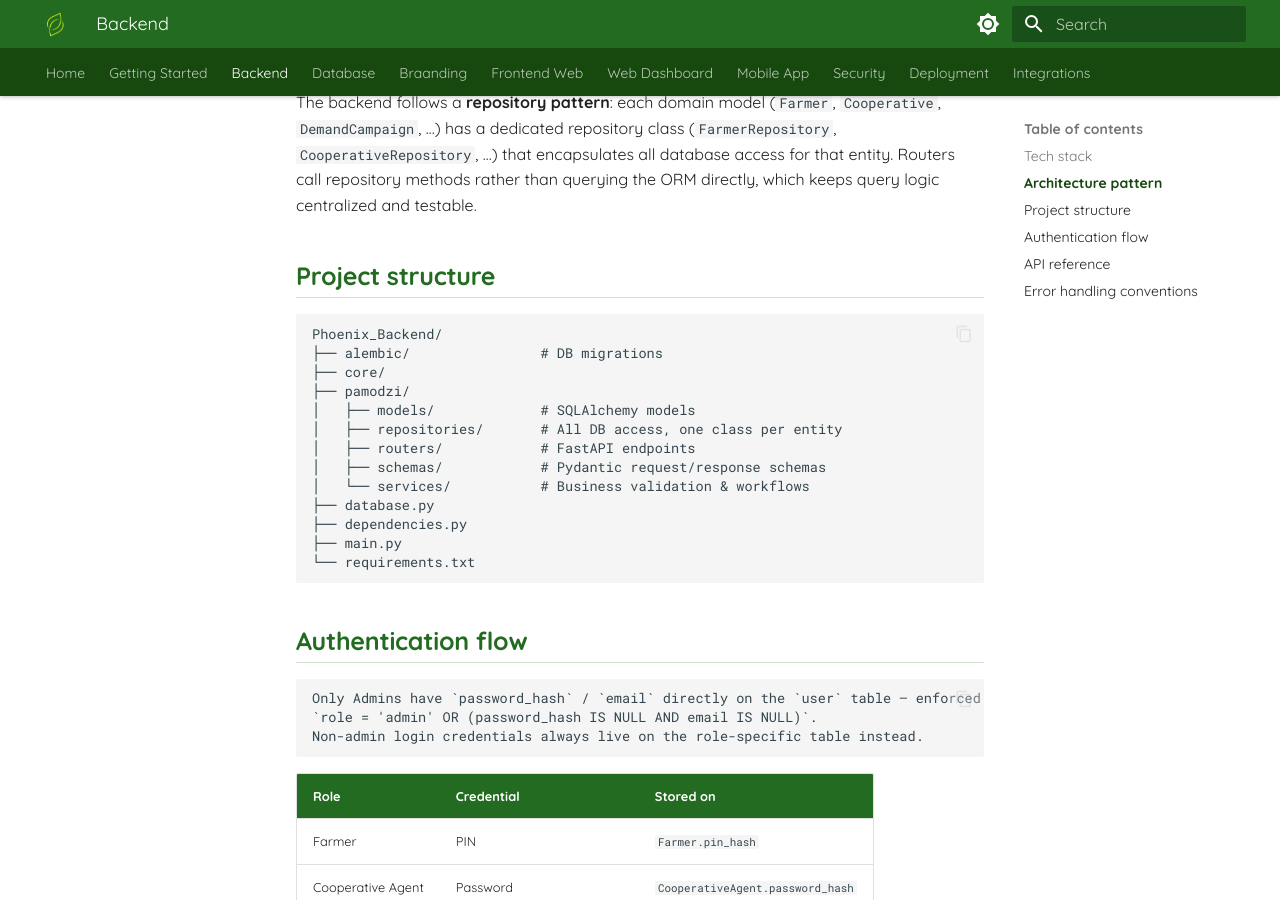
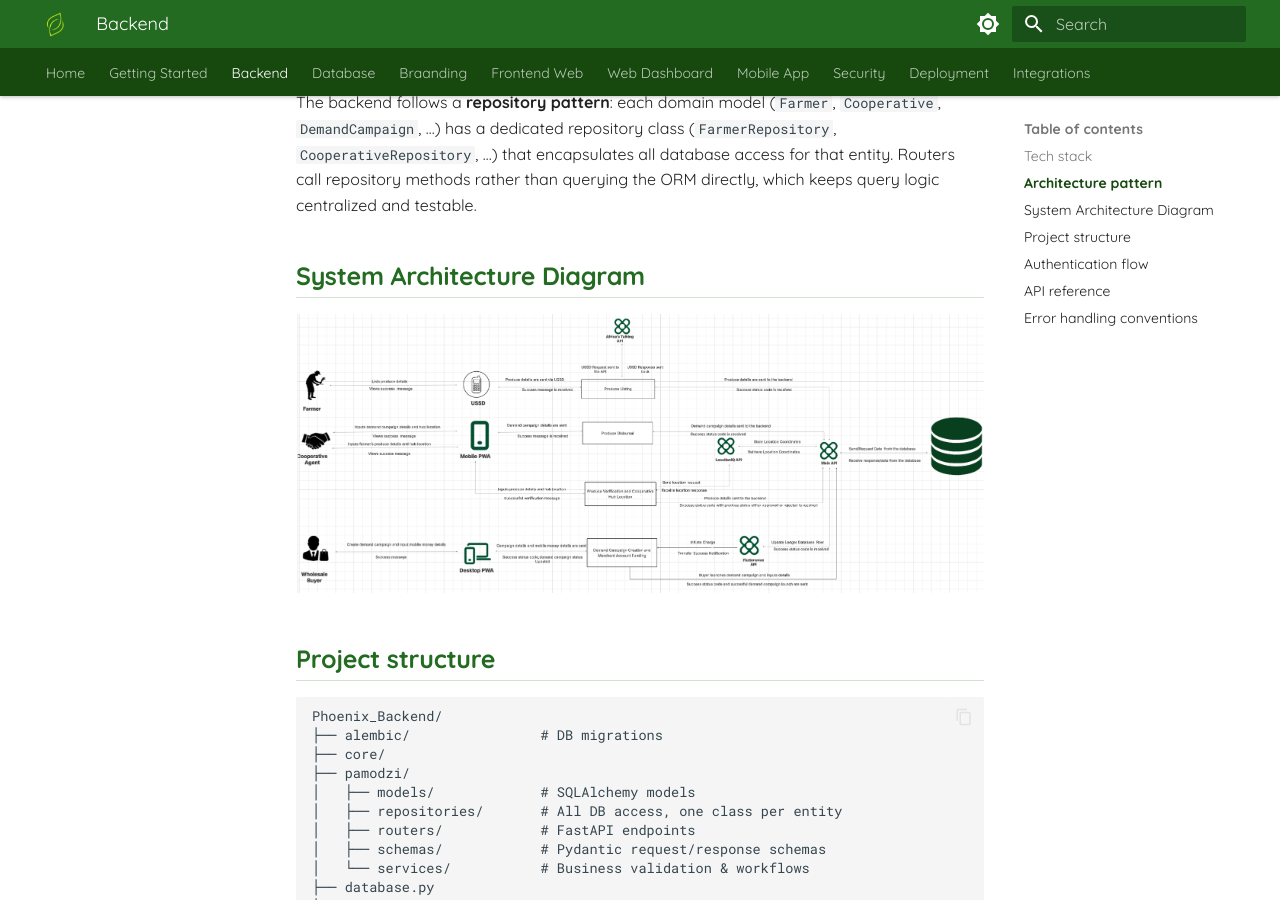
Before and after one commit to akirachix/Phoenix_Technical_Documentation, an MkDocs documentation site: the page built from docs/backend.md, in a window 1280 px wide and 900 px high, scrolled down 800 px. Built offline with MkDocs 1.6.1 and Material for MkDocs 9.7.7, drawn with Linux system fonts in a browser that asks for light colours.

Commit message:
Added SAD image to backend.md

```diff
--- a/docs/backend.md
+++ b/docs/backend.md
@@ -42,7 +42,8 @@ The backend is a central **FastAPI** service that every client — USSD, mobile
 
 The backend follows a **repository pattern**: each domain model (`Farmer`, `Cooperative`, `DemandCampaign`, …) has a dedicated repository class (`FarmerRepository`, `CooperativeRepository`, …) that encapsulates all database access for that entity. Routers call repository methods rather than querying the ORM directly, which keeps query logic centralized and testable.
 
-
+## System Architecture Diagram
+   ![Pamodzi](assets/images/logo-assets/sad-backend.png)
 
 ## Project structure
 
```
Also changed, not shown: docs/assets/images/logo-assets/sad-backend.png (added).
